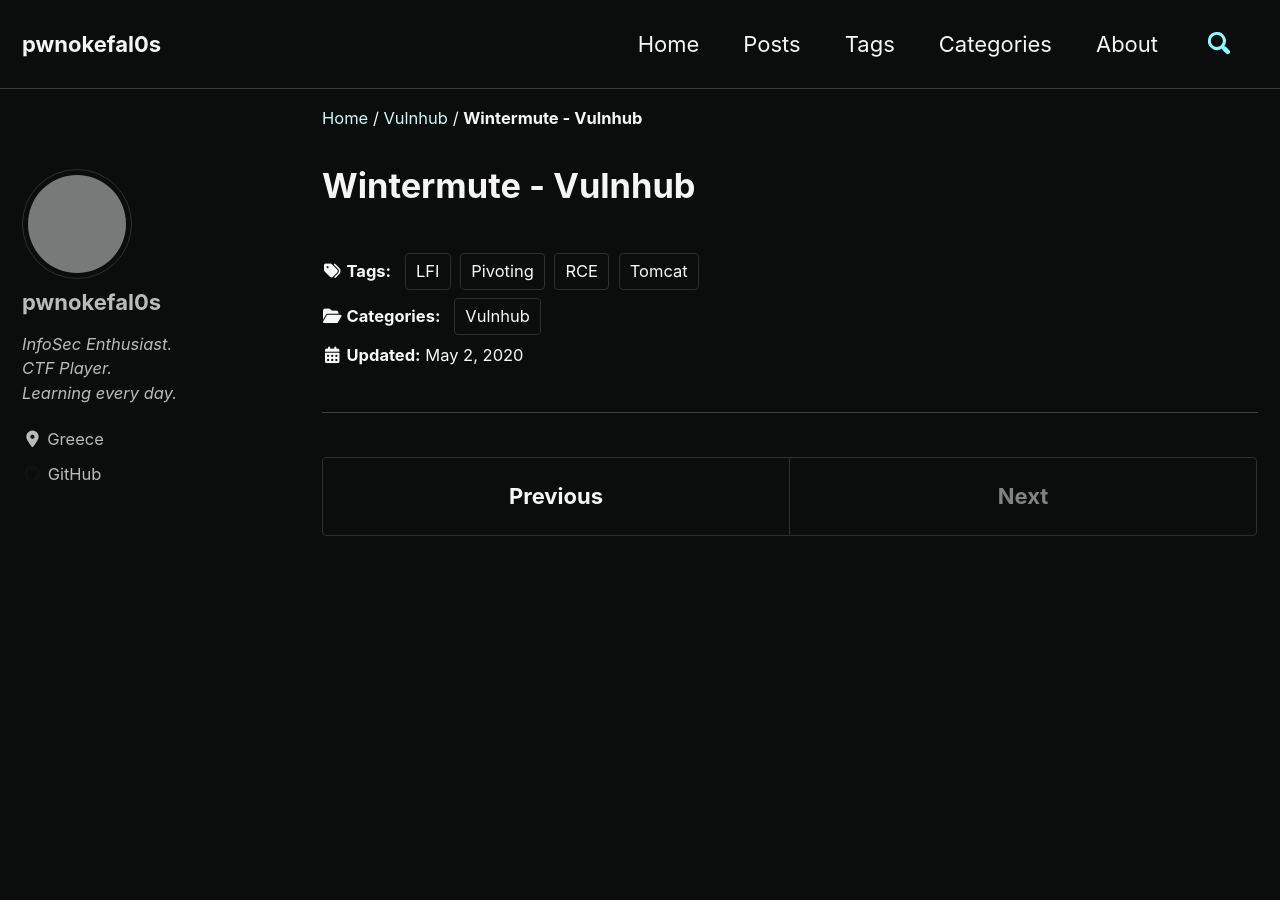
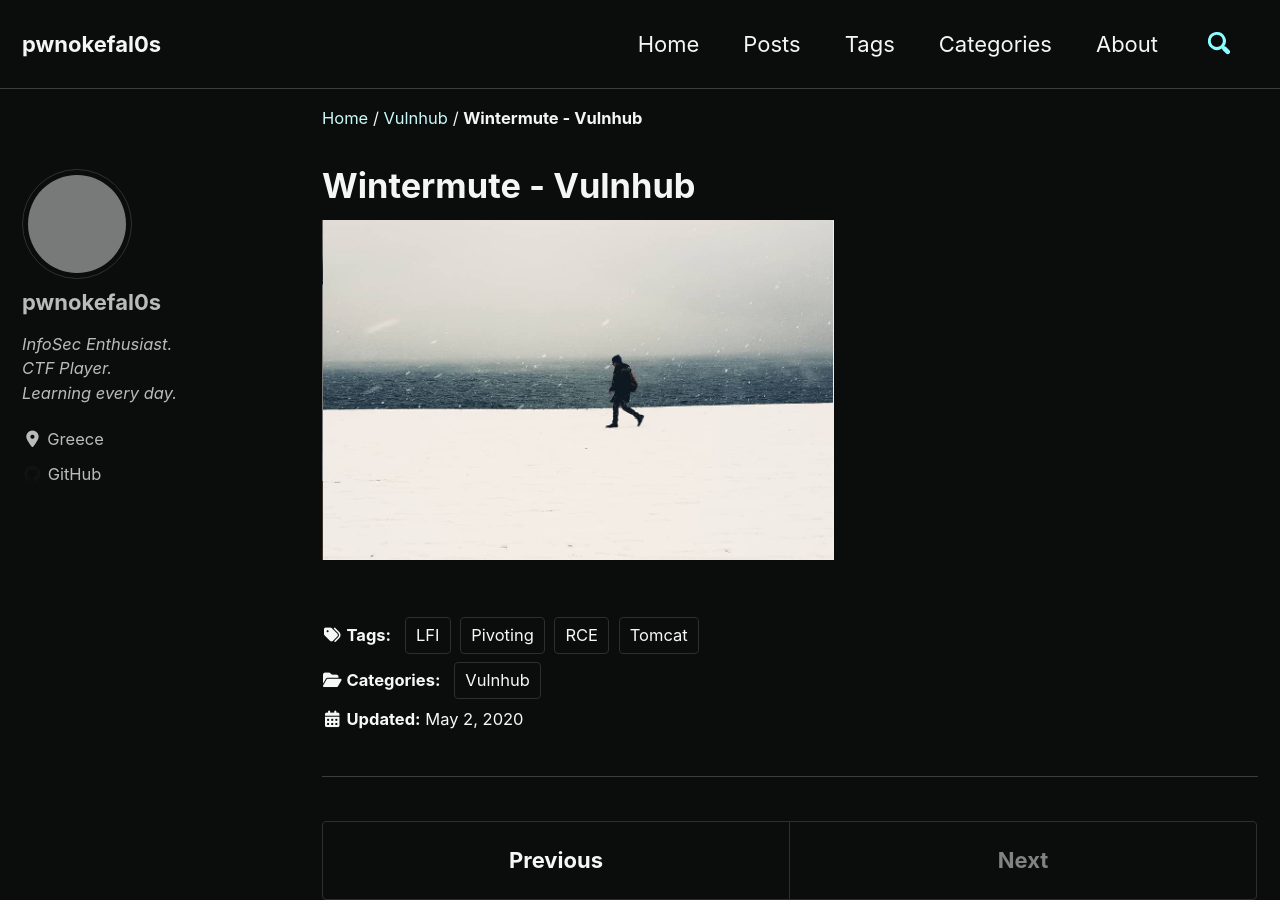
Before and after one commit to astasinos/astasinos.github.io, a Jekyll site: the page built from _posts/2020-05-02-wintermute.md, in a window 1280 px wide and 900 px high. Built offline with Jekyll 4.4.1, drawn with Linux system fonts in a browser that asks for light colours; cached includes are drawn as plain includes; nearby versions of some CDN libraries; grey boxes are pictures that could not be loaded.

Commit message:
Update 2020-05-02-wintermute.md

```diff
--- a/_posts/2020-05-02-wintermute.md
+++ b/_posts/2020-05-02-wintermute.md
@@ -13,3 +13,4 @@ header:
   teaser_home_page: true
 
 ---
+![](/assets/images/wintermute/wintermute.png)
```
